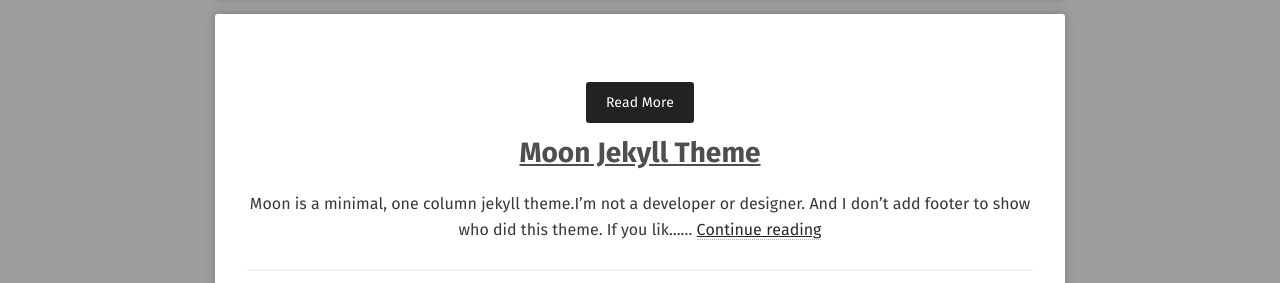
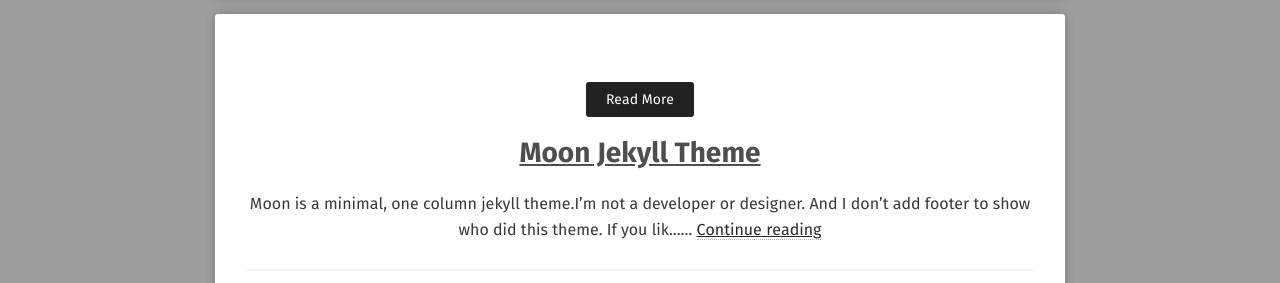
Before and after one commit to incheony/incheony.github.io, a Jekyll site: the page built from _posts/2018-11-21-first_post.md, in a window 1280 px wide. Shown: the part 673-956 px from the top of the page. Built offline with Jekyll 4.4.1, drawn with Linux system fonts in a browser that asks for light colours; some web fonts are replaced; comment, search, counter and statistics services are not loaded.

Commit message:
Update elements.scss

```diff
--- a/_sass/elements.scss
+++ b/_sass/elements.scss
@@ -83,9 +83,9 @@
 }
 .btn1 {
   display: inline-block;
-  margin-bottom: 20px;
-  padding: 10px 18px;
+  padding: 7px 18px;
   margin: 4px auto;
+  @extend %btnextend;
   @extend %btnextend;
   @include font-rem(14);
   background-color: #222;
```
